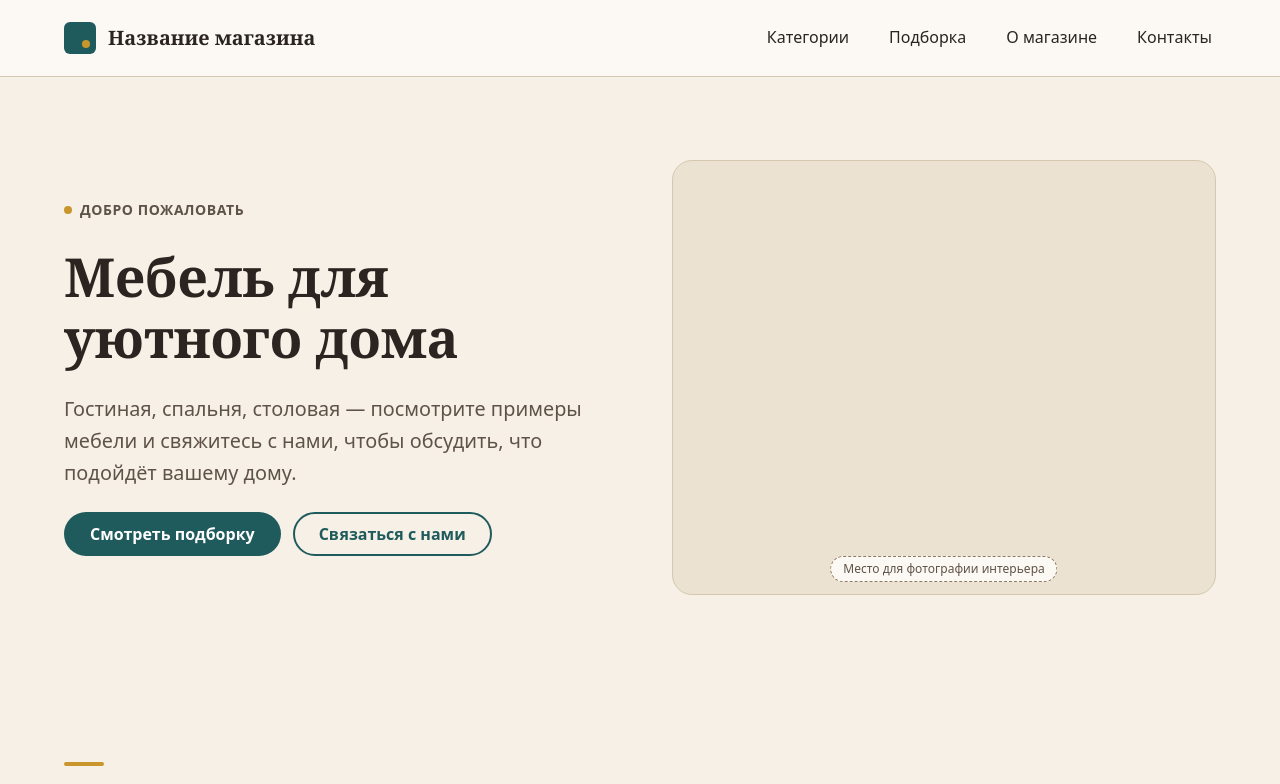
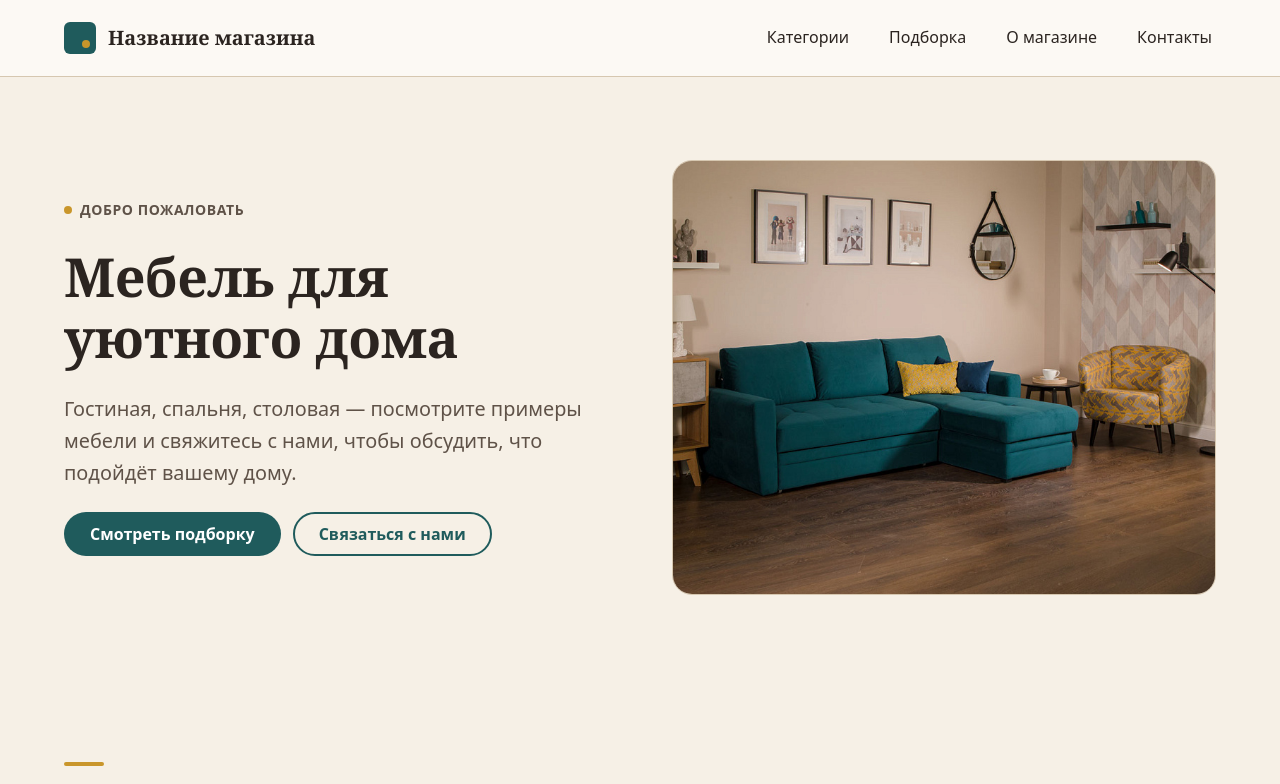
Before and after one commit to KirillSezen/home-of-furniture, a React (Vite) app: page / in a window 1280 px wide. Shown: the top 784 px of the page. Built offline with nearby package versions, Linux system fonts and the light colour scheme.

Commit message:
feat: add hero picture

```diff
--- a/src/components/Hero.tsx
+++ b/src/components/Hero.tsx
@@ -1,6 +1,8 @@
 import ImageSlot from './ImageSlot';
 
 import './Hero.css';
+
+import heroPhoto from '../assets/hero.png';
 
 /** Первый экран: приветствие, заголовок и ссылки к подборке и контактам. */
 function Hero() {
@@ -24,8 +26,12 @@ function Hero() {
           </div>
         </div>
 
-        {/* Заглушка: замените на <ImageSlot image={{ src, alt }} … /> с фото интерьера */}
-        <ImageSlot className="hero__media" label="Место для фотографии интерьера" priority />
+        <ImageSlot
+          image={{ src: heroPhoto, alt: 'Основное фото сайта с нашей мебелью' }}
+          className="hero__media"
+          label="Место для фотографии интерьера"
+          priority
+        />
       </div>
     </section>
   );
```
Also changed, not shown: src/assets/hero.png (added).
